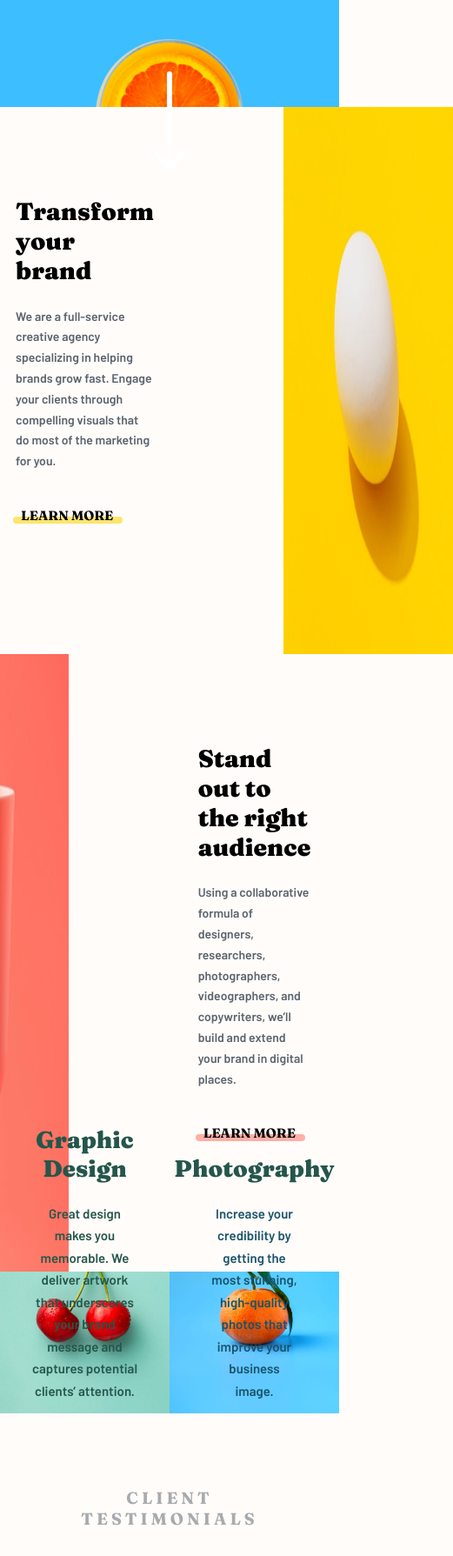
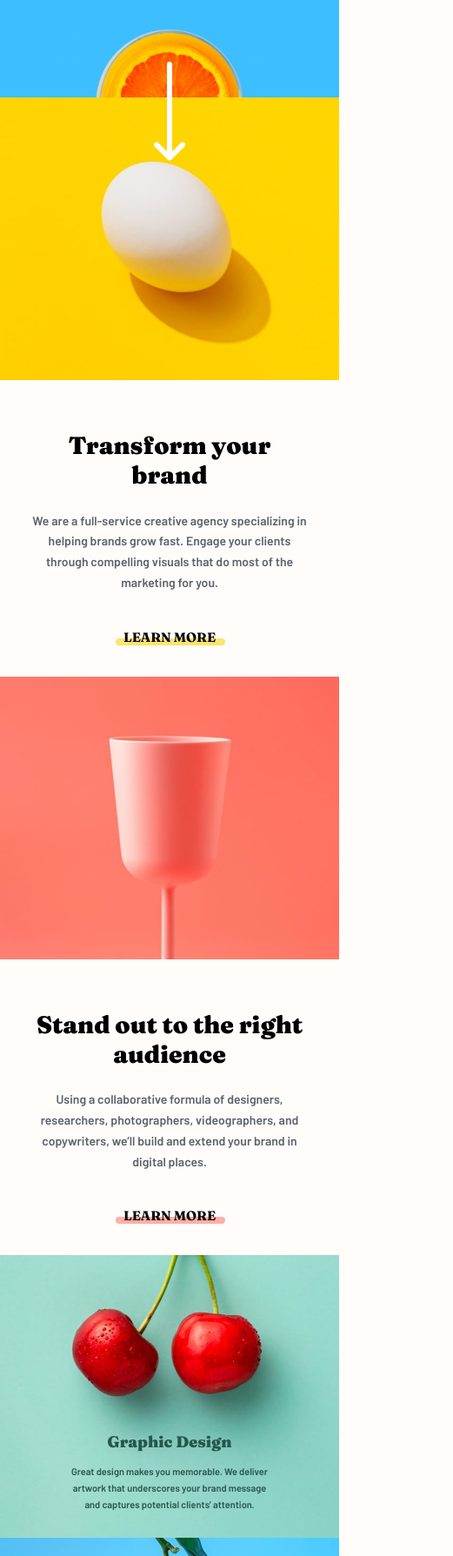
Before and after one commit to houcimi/FrontEndMentors-Sunnyside-agency-landing-page, a plain HTML site: page index.html in a window 390 px wide. Shown: the part 211-2000 px from the top of the page at 87% size, 521 px wide, since content can reach past the window. Drawn offline with Linux system fonts and the light colour scheme.

Commit message:
Update style.css

```diff
--- a/style.css
+++ b/style.css
@@ -317,3 +317,83 @@ body {
 .footer .socialmedia li a:hover {
     color: white;
 }
+
+/* Mobile */
+@media (max-width:767px) {
+    .header nav ul {
+        display: none;
+
+    }
+    .egg {
+        flex-direction: column-reverse;
+    }
+    .egg .text {
+        padding: 35px;
+      text-align: center;
+    }
+    .egg img {
+        max-width: 100%;
+    }
+    .standout {
+        flex-direction: column;
+    }
+    .standout img {
+        max-width: 100%;
+    }
+    .standout .text {
+        padding: 35px;
+      text-align: center;
+    }
+    .designphotography {
+        flex-direction: column;
+    }
+    .designphotography .graphic {
+        position: relative;
+        max-width: 100%;
+        margin-bottom: -4px;
+    }
+    .designphotography .graphic .lef h1 {
+        font-size: 18px;
+    }
+    .designphotography .graphic .lef p {
+        font-size: 11px;
+        max-width: 62%;
+    }
+    .designphotography .photograp {
+        max-width: 100%;
+    }
+    .designphotography .photograp .rigt h1 {
+        font-size: 18px;
+    }
+    .designphotography .photograp .rigt p {
+        font-size: 11px;
+    max-width: 62%;
+
+    }
+    .testimonials {
+        padding: 25px;
+    }
+    .testimonials > h1 {
+        font-size: 13px;
+    }
+    .testimonials .boxes {
+        display: flex;
+        flex-direction: column;
+        align-content: center;
+        justify-content: center;
+    }
+    .testimonials .boxes .box {
+        width: 100%;
+        margin-bottom: 41px;
+    }
+    .testimonials .boxes .box h1 {
+        margin-top: 29px;
+    }
+    .secphotos {
+        flex-wrap: wrap;
+    }
+    .secphotos img {
+        max-width: 50%;
+    }
+
+}
```
